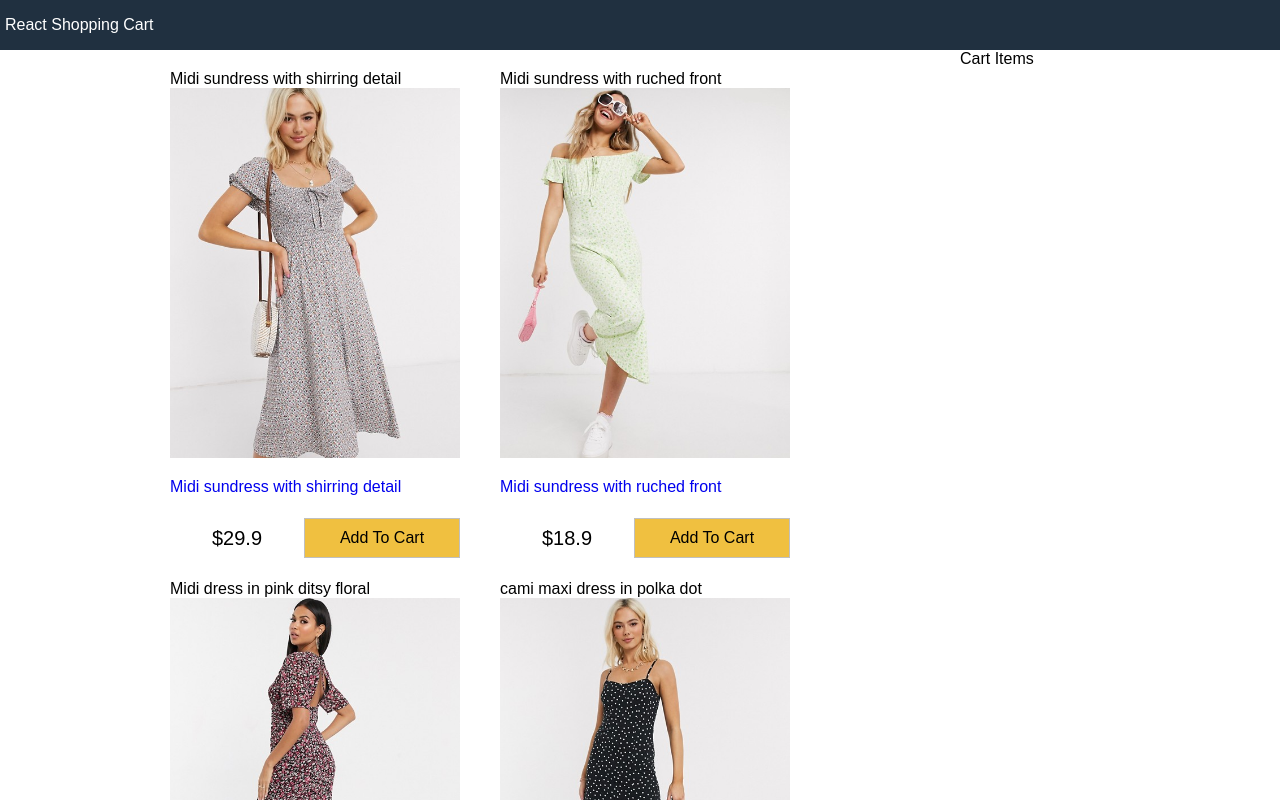
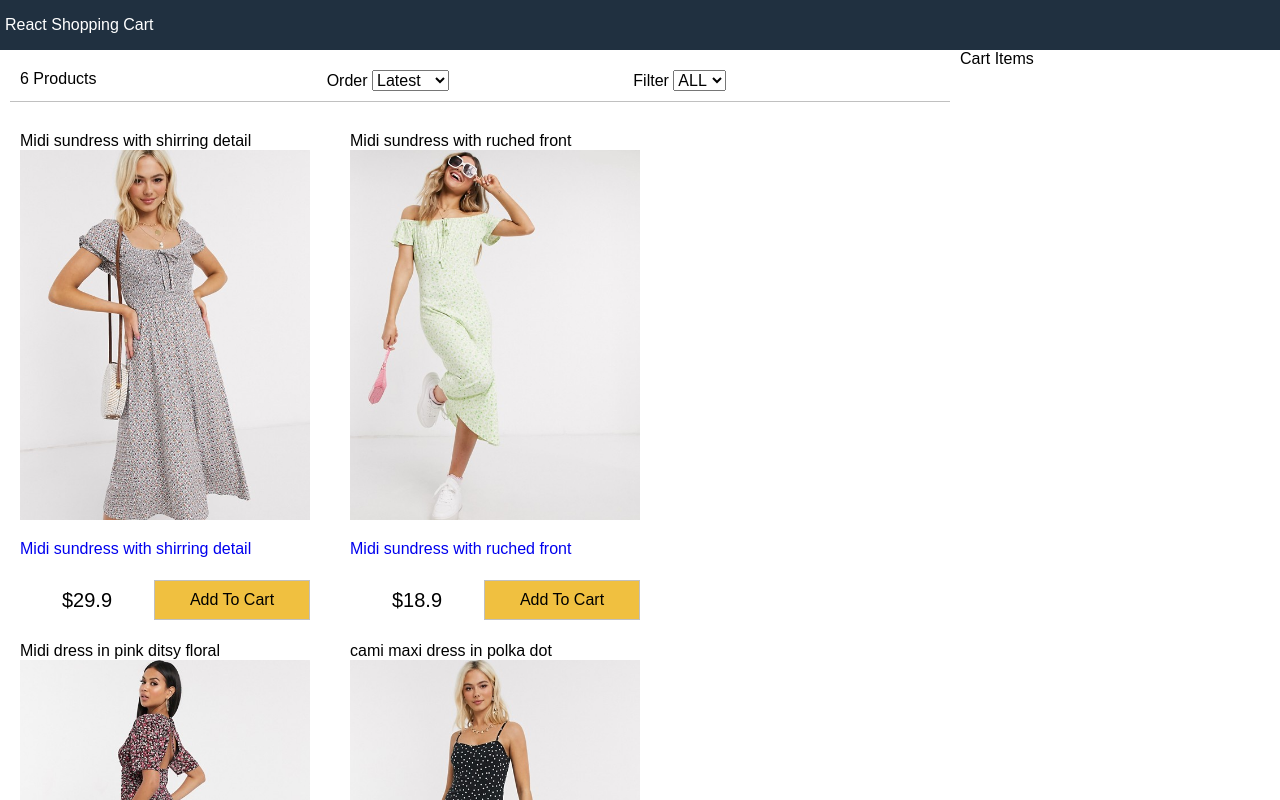
Before and after one commit to Grayd-WebDev/react-shopping-cart, a React (Create React App) app in the folder react-shopping-cart/: page / in a window 1280 px wide. Shown: the top 800 px of the page. Built offline with nearby package versions, Linux system fonts and the light colour scheme.

Commit message:
filter-component

```diff
--- a/react-shopping-cart/src/App.js
+++ b/react-shopping-cart/src/App.js
@@ -1,5 +1,6 @@
 // feature 1
 import React, { Component } from "react";
+import Filter from "./components/filter";
 import ProductList from "./components/product-list";
 import data from "./data.json";
 
@@ -9,7 +10,56 @@ class App extends Component {
     size: "",
     sort: "",
   };
+  onFilter = (event) => {
+    const size = event.target.value;
+    this.setState(() => {
+      return { size };
+    });
+  };
+  onSort = (event) => {
+    const sort = event.target.value;
+    this.setState(() => {
+      return { sort };
+    });
+  };
+  filterProducts(size, products) {
+    switch (size) {
+      case "":
+        return products;
+      default:
+        return products.filter(
+          (product) => product.availableSizes.indexOf(size) >= 0
+        );
+    }
+  }
+
+  orderSort(a, b) {
+    if (a > b) return 1;
+    if (a < b) return -1;
+    if (a == b) return 0;
+  }
+  // order by price and id
+  orderProducts(order, products) {
+    const sortedProducts = products.sort((a, b) => {
+      switch (order) {
+        case "highest":
+          return b.price - a.price;
+        case "lowest":
+          return a.price - b.price;
+        case "latest":
+          return parseInt(a._id.match(/\d+/))  - parseInt(b._id.match(/\d+/));
+      }
+    });
+
+    return sortedProducts;
+  }
+  // order by price and id
+
   render() {
+    const { orderProducts, filterProducts} = this;
+    const { products, sort, size } = this.state;
+    const visibleProducts = orderProducts(sort, filterProducts(size, products));
+
     return (
       <div className="grid-container">
         <header className="App-header">
@@ -18,7 +68,14 @@ class App extends Component {
         <main>
           <div className="content">
             <div className="main">
-              <ProductList products={this.state.products}/>
+              <Filter
+                count={visibleProducts.length}
+                sort={sort}
+                size={size}
+                onFilter={this.onFilter}
+                onSort={this.onSort}
+              />
+              <ProductList products={visibleProducts} />
             </div>
             <div className="sidebar">Cart Items</div>
           </div>
--- /dev/null
+++ b/react-shopping-cart/src/components/filter/filter.css
@@ -0,0 +1,11 @@
+.filter {
+  display: flex;
+  justify-content: space-between;
+  margin: 1rem;
+  padding: 1rem;
+  border-bottom: 0.1rem #c0c0c0 solid;
+}
+
+.filter div {
+  flex: 1;
+}
--- /dev/null
+++ b/react-shopping-cart/src/components/filter/filter.js
@@ -0,0 +1,32 @@
+import React, { Component } from "react";
+import "./filter.css";
+
+export default class filter extends Component {
+  render() {
+    return (
+      <div className="filter">
+        <div className="filter__result">{this.props.count} Products</div>
+        <div className="filter__sort">
+          Order {" "}
+          <select value={this.props.sort} onChange={this.props.onSort}>
+            <option value="latest">Latest</option>
+            <option value="lowest">Lowest</option>
+            <option value="highest">Highest</option>
+          </select>
+        </div>
+        <div className="filter__size">
+          Filter {" "}
+          <select value={this.props.size} onChange={this.props.onFilter}>
+            <option value="">ALL</option>
+            <option value="XS">XS</option>
+            <option value="S">S</option>
+            <option value="M">M</option>
+            <option value="L">L</option>
+            <option value="XL">XL</option>
+            <option value="XXL">XXL</option>
+          </select>
+        </div>
+      </div>
+    );
+  }
+}
--- /dev/null
+++ b/react-shopping-cart/src/components/filter/index.js
@@ -0,0 +1,3 @@
+import Filter from "./filter.js";
+
+export default Filter;
--- /dev/null
+++ b/react-shopping-cart/src/components/product-list-item/index.js
@@ -0,0 +1,3 @@
+import productListItem from "./product-list-item";
+
+export default productListItem;
--- /dev/null
+++ b/react-shopping-cart/src/components/product-list-item/product-list-item.js
@@ -0,0 +1,22 @@
+import React from "react";
+import {formatCurrency} from "../../utils.js";
+
+const ProductListItem = ({product}) => {
+  return (
+    <li className="product-list__item">
+      {product.title}
+      <div className="product">
+        <a href={"#" + product._id}>
+          <img src={product.image} alt={product.title} />
+          <p className="product__title">{product.title}</p>
+        </a>
+        <div className="product__price">
+          <div>{formatCurrency(product.price)}</div>
+          <button className="product__btn btn btn-primary">Add To Cart</button>
+        </div>
+      </div>
+    </li>
+  );
+};
+
+export default ProductListItem;
--- a/react-shopping-cart/src/components/product-list/product-list.js
+++ b/react-shopping-cart/src/components/product-list/product-list.js
@@ -1,6 +1,6 @@
 import React, { Component } from "react";
 import "./products-list.css";
-import {formatCurrency} from "../../utils.js";
+import ProductListItem from "../product-list-item";
 
 export default class ProductList extends Component {
   render() {
@@ -10,19 +10,7 @@ export default class ProductList extends Component {
       <ul className="product-list">
         {products.map((product) => {
           return (
-            <li className="product-list__item" key={product._id}>
-              {product.title}
-              <div className="product">
-                <a href={"#"+product._id}>
-                  <img src={product.image} alt={product.title} />
-                  <p className="product__title">{product.title}</p>
-                </a>
-                <div className="product__price">
-                  <div>{formatCurrency(product.price)}</div>
-                  <button className="product__btn btn btn-primary">Add To Cart</button>
-                </div>
-              </div>
-            </li>
+            <ProductListItem key={product._id} product={product}/>
           );
         })}
       </ul>
--- a/react-shopping-cart/src/components/product-list/products-list.css
+++ b/react-shopping-cart/src/components/product-list/products-list.css
@@ -1,7 +1,6 @@
 .product-list {
   display: flex;
   flex-wrap: wrap;
-  justify-content: center;
   align-items: center;
   padding: 0;
   margin: 0;
```
